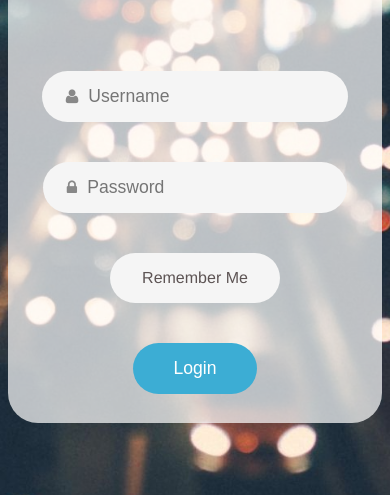
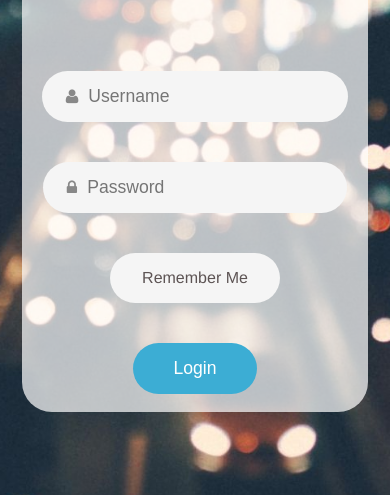
Before and after one commit to sepehr-design/transit, a plain HTML site: page login.html in a window 390 px wide. Shown: the part 248-743 px from the top of the page. Drawn offline with Linux system fonts and the light colour scheme; a web font is replaced by a local one.

Commit message:
fix for mobile size + media fix

```diff
--- a/css/login.css
+++ b/css/login.css
@@ -140,3 +140,9 @@ button {
 button:hover {
     background-color: #8b33c5;
 }
+
+@media only screen and (max-width: 650px) {
+    .form1 {
+        padding: 0;
+    }
+}
```
